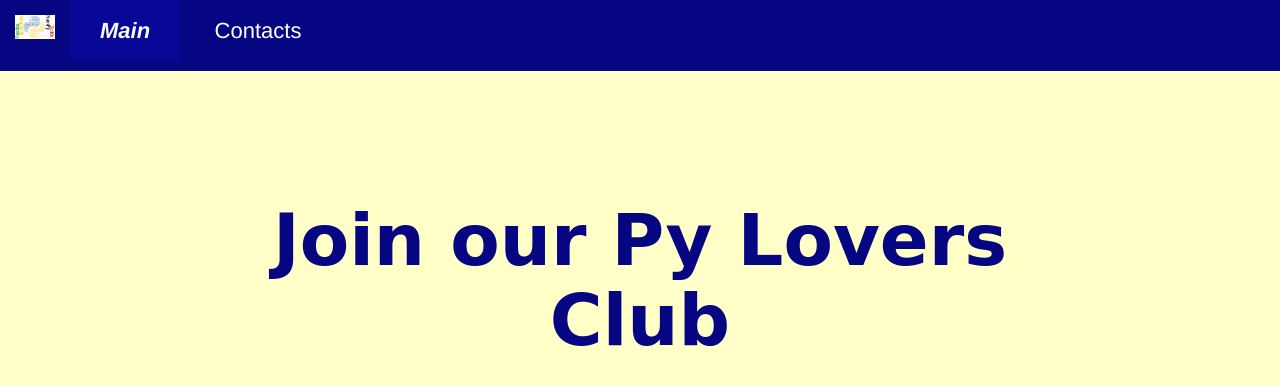
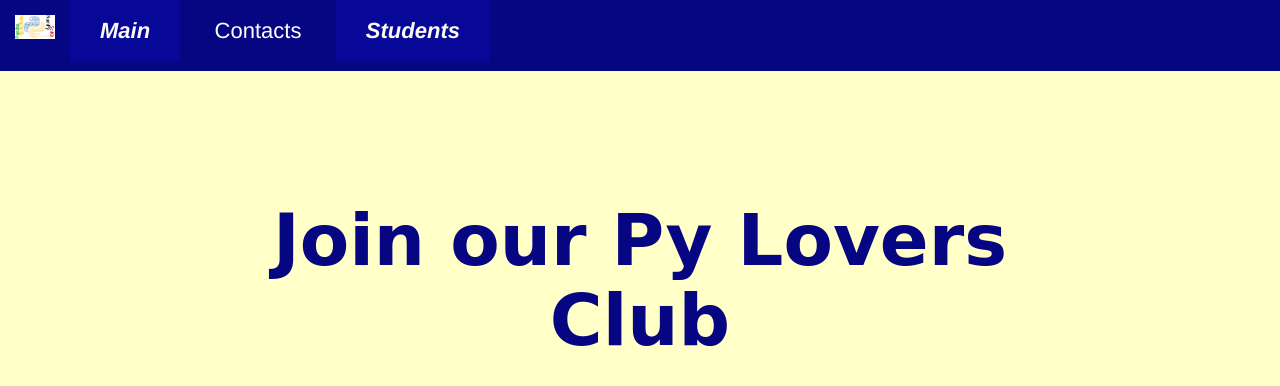
Before and after one commit to snb4crazy/PyBursa, a Django app: template templates/index.html in a window 1280 px wide. Shown: the top 386 px of the page. Run offline with Django 3.2, Linux system fonts and the light colour scheme; the template is opened without the code that fills it, so the values that code supplies are empty.

Commit message:
HomeWork3:BursaSite: Html Layout

```diff
--- a/templates/contact.html
+++ b/templates/contact.html
@@ -20,6 +20,9 @@
       </li>
       <li class="menu-item active">
         <a href="contact.html">Contacts</a>
+      </li>
+      <li class="menu-item active">
+        <a href="student_list.html">Students</a>
       </li>
     </ul>
   </nav>
--- a/templates/index.html
+++ b/templates/index.html
@@ -21,6 +21,9 @@
     <li class="menu-item">
       <a href="contact.html">Contacts</a>
     </li>
+    <li class="menu-item active">
+        <a href="student_list.html">Students</a>
+      </li>
   </ul>
 </nav>
 <div class="container">
```
